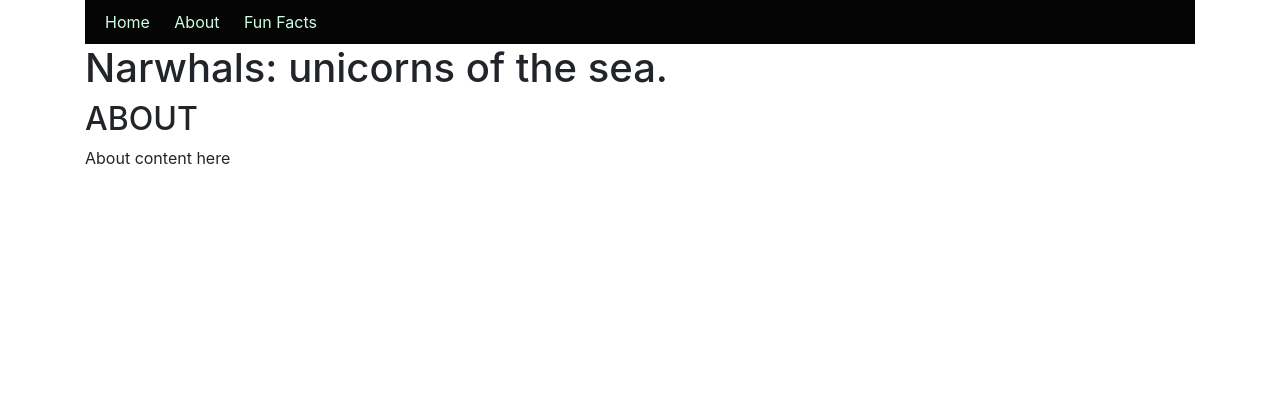
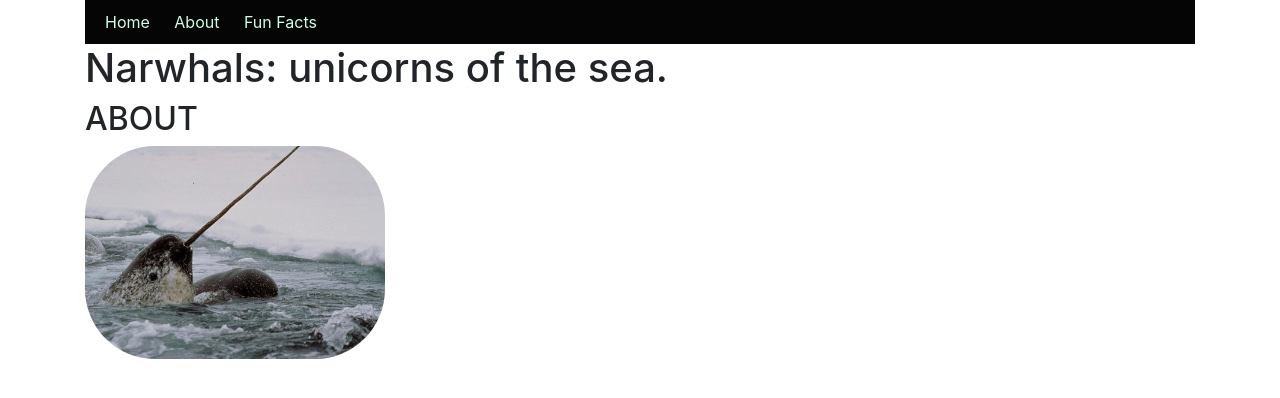
Before and after one commit to kateiharris/Narwhal-Appreciation, a plain HTML site: page about.html in a window 1280 px wide. Drawn offline with Linux system fonts and the light colour scheme.

Commit message:
beautiful narwhals

```diff
--- a/about.html
+++ b/about.html
@@ -25,7 +25,7 @@
 
 <div>
   <p>
-    About content here
+    <img src="(GW)-narwhal-tusk.jpg" class="circularimage">
   </p>
 </div>
 
--- a/stylesabout.css
+++ b/stylesabout.css
@@ -8,6 +8,11 @@ body {
 .topnav {
   background-color: rgb(5,5,5);
   padding: 10px;
+}
+
+.circularimage {
+  border-radius: 70px;
+  width: 300px;
 }
 
 .topnav a {
```
